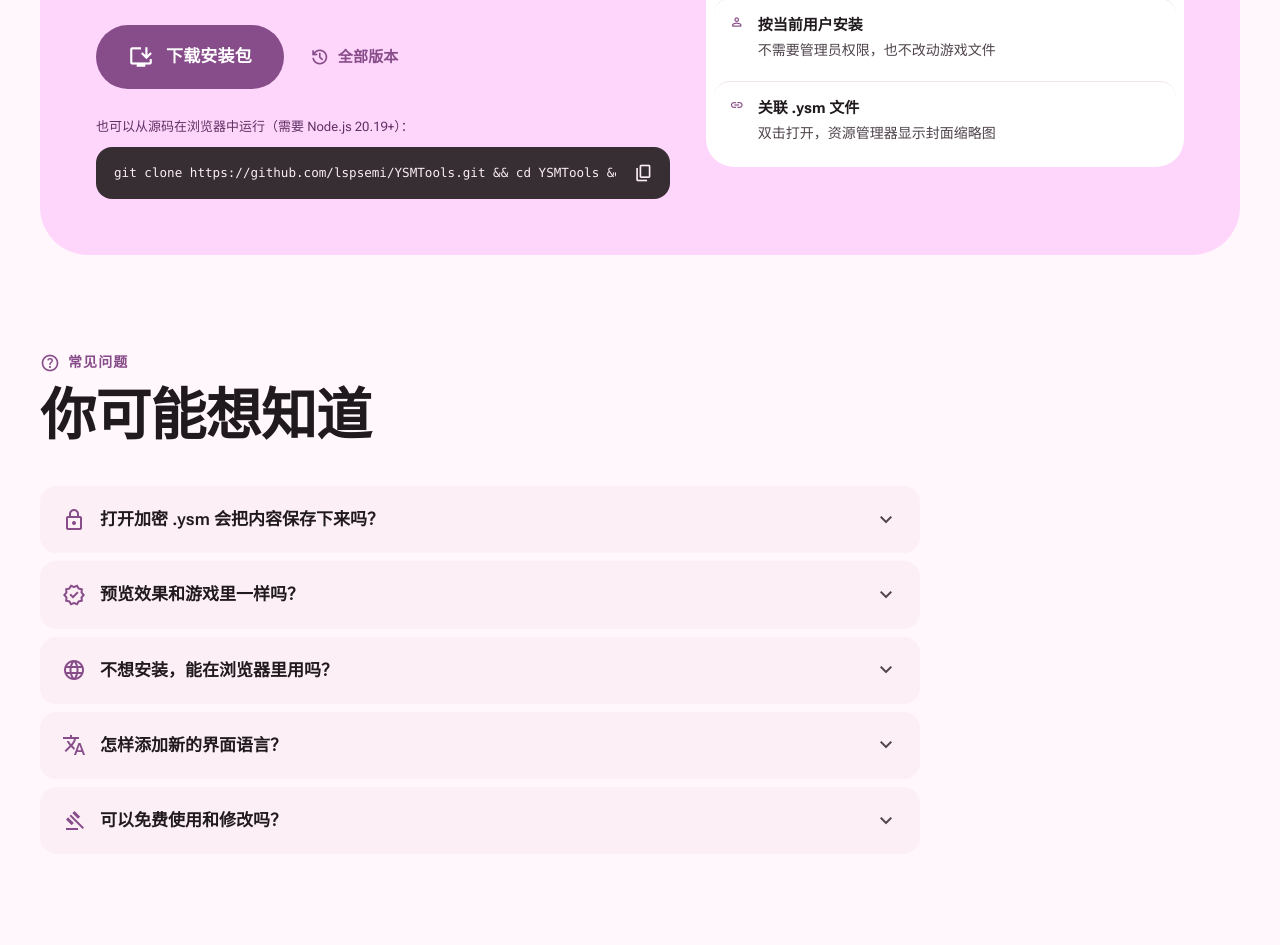
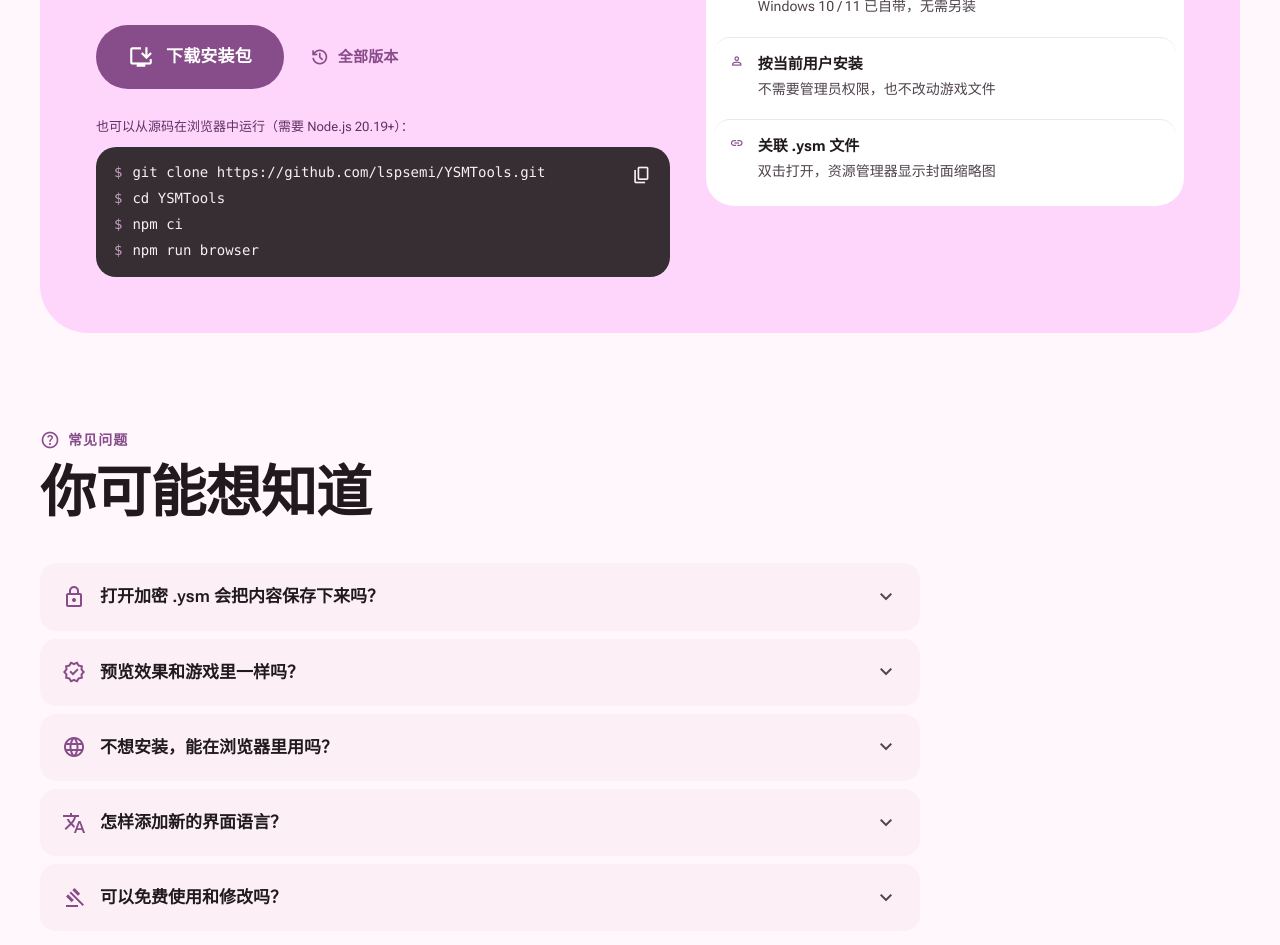
Before and after one commit to lspsemi/YSMTools, a website built with Vite: page site/index.html in a window 1280 px wide. Shown: the part 4222-5167 px from the top of the page. Built offline with nearby package versions, Linux system fonts and the light colour scheme.

Commit message:
Show the source command as lines without a scrollbar

```diff
--- a/site/index.html
+++ b/site/index.html
@@ -230,9 +230,12 @@ h2{margin:0;font-size:clamp(32px,5vw,56px);line-height:1.08;font-weight:800;lett
 .req strong{display:block;font-size:15px}
 .req span{font-size:14px;color:var(--on-surface-variant)}
 .src{margin-top:28px;display:grid;gap:10px}
-.src .cmd{display:flex;align-items:center;gap:8px;padding:6px 6px 6px 18px;border-radius:var(--r-lg);background:var(--inverse-surface);color:var(--inverse-on-surface);font-family:var(--mono);font-size:14px;overflow:hidden}
-.src .cmd code{flex:1;overflow-x:auto;white-space:nowrap;background:none;padding:0}
-.src .cmd .icon-btn{--h:40px;width:40px;height:40px;color:var(--inverse-on-surface);background:transparent}
+.src .cmd{display:flex;align-items:flex-start;gap:8px;padding:14px 8px 14px 18px;border-radius:var(--r-lgx);background:var(--inverse-surface);color:var(--inverse-on-surface);font-family:var(--mono);font-size:14px;line-height:1.7}
+.src .cmd ol{flex:1;min-width:0;margin:0;padding:0;list-style:none;display:grid;gap:2px}
+.src .cmd li{display:flex;gap:10px;min-width:0}
+.src .cmd li::before{content:"$";flex:none;color:#f3c6f0;opacity:.75;user-select:none}
+.src .cmd li code{min-width:0;overflow-wrap:anywhere;white-space:pre-wrap;background:none;padding:0;font-size:1em}
+.src .cmd .icon-btn{--h:40px;width:40px;height:40px;margin-top:-6px;color:var(--inverse-on-surface);background:transparent}
 .src small{opacity:.8;font-size:13px}
 
 /* ---------- FAQ ---------- */
@@ -522,7 +525,7 @@ footer nav .icon{font-size:20px;color:var(--primary)}
         </div>
         <div class="src">
           <small>也可以从源码在浏览器中运行（需要 Node.js 20.19+）：</small>
-          <div class="cmd"><code id="cmd">git clone https://github.com/lspsemi/YSMTools.git &amp;&amp; cd YSMTools &amp;&amp; npm ci &amp;&amp; npm run browser</code><button class="btn icon-btn" id="copy" type="button" aria-label="复制命令"><span class="icon outlined">content_copy</span></button></div>
+          <div class="cmd"><ol id="cmd"><li><code>git clone https://github.com/lspsemi/YSMTools.git</code></li><li><code>cd YSMTools</code></li><li><code>npm ci</code></li><li><code>npm run browser</code></li></ol><button class="btn icon-btn" id="copy" type="button" aria-label="复制命令"><span class="icon outlined">content_copy</span></button></div>
         </div>
       </div>
       <div class="req">
@@ -708,7 +711,7 @@ footer nav .icon{font-size:20px;color:var(--primary)}
   const toast = document.getElementById('toast');
   const show = msg => { toast.textContent = msg; toast.classList.add('show'); clearTimeout(show.t); show.t = setTimeout(() => toast.classList.remove('show'), 2200); };
   document.getElementById('copy').addEventListener('click', async () => {
-    const text = document.getElementById('cmd').textContent;
+    const text = [...document.querySelectorAll('#cmd code')].map(c => c.textContent).join(' && ');
     try { await navigator.clipboard.writeText(text); show('已复制到剪贴板'); }
     catch { const r = document.createRange(); r.selectNodeContents(document.getElementById('cmd')); getSelection().removeAllRanges(); getSelection().addRange(r); show('已选中，按 Ctrl+C 复制'); }
   });
```
